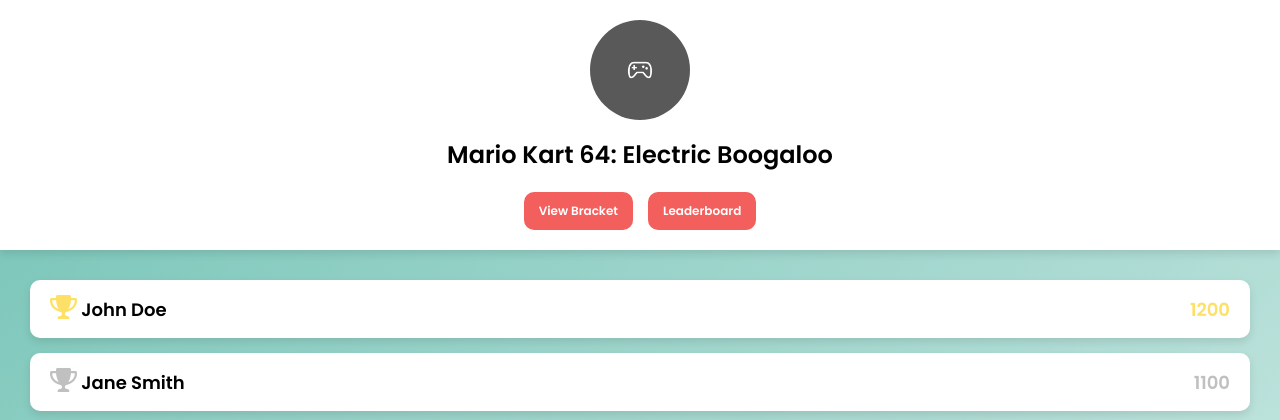
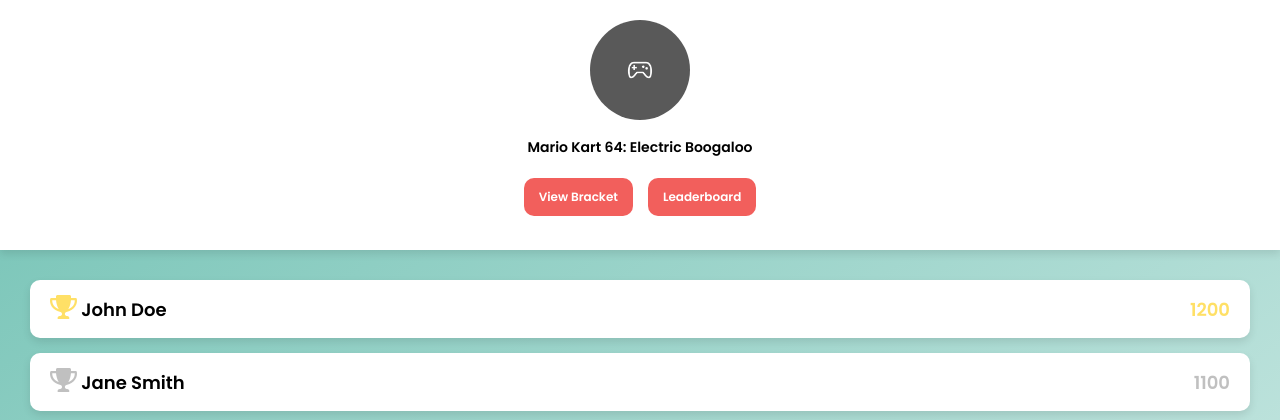
Before and after one commit to LucasTCook/TournaMaster, a PHP site: page /game/1/1 in a window 1280 px wide. Shown: the top 420 px of the page. Run offline with PHP 8.4, Linux system fonts and the light colour scheme.

Commit message:
header changes

```diff
--- a/css/game.css
+++ b/css/game.css
@@ -8,6 +8,13 @@
     position: fixed;
     top: 0;
     width: 100%;
+    height: 250px;
+}
+
+.game-name {
+    font-size: 14px;
+    font-weight: bold;
+    color: var(--default-color);
 }
 
 .game-pic {
--- a/css/games.css
+++ b/css/games.css
@@ -47,7 +47,7 @@
 .games-container {
     position: fixed;
     top: 169px;
-    padding-top: 15px;
+    padding-top: 30px;
     overflow-y: scroll;
     height: calc(100vh - 250px);
     width: 100%;
@@ -85,7 +85,7 @@
 }
 
 .game-name {
-    font-size: 18px;
+    font-size: 14px;
     font-weight: bold;
     color: var(--default-color);
 }
--- a/css/tournament.css
+++ b/css/tournament.css
@@ -50,7 +50,7 @@
     background-color: var(--white);
     border-radius: 10px;
     padding: 10px;
-    width: 95%;
+    width: 80%;
     margin: auto;
     margin-bottom: 15px;
 }
--- a/css/tournaments.css
+++ b/css/tournaments.css
@@ -44,7 +44,7 @@
     top: 136px;
     overflow-y: scroll;
     height: calc(100vh - 230px);
-    padding-top: 10px;
+    padding-top: 30px;
 }
 
 .tournament-card {
@@ -55,6 +55,8 @@
     box-shadow: 0 4px 8px rgba(0, 0, 0, 0.1); /* Light shadow */
     transition: transform 0.3s ease, box-shadow 0.3s ease;
     background: linear-gradient(145deg, var(--white), #f7f7f7); /* Soft gradient */
+    width: 80%;
+    margin: auto;
     margin-bottom: 10px;
 }
 
```
